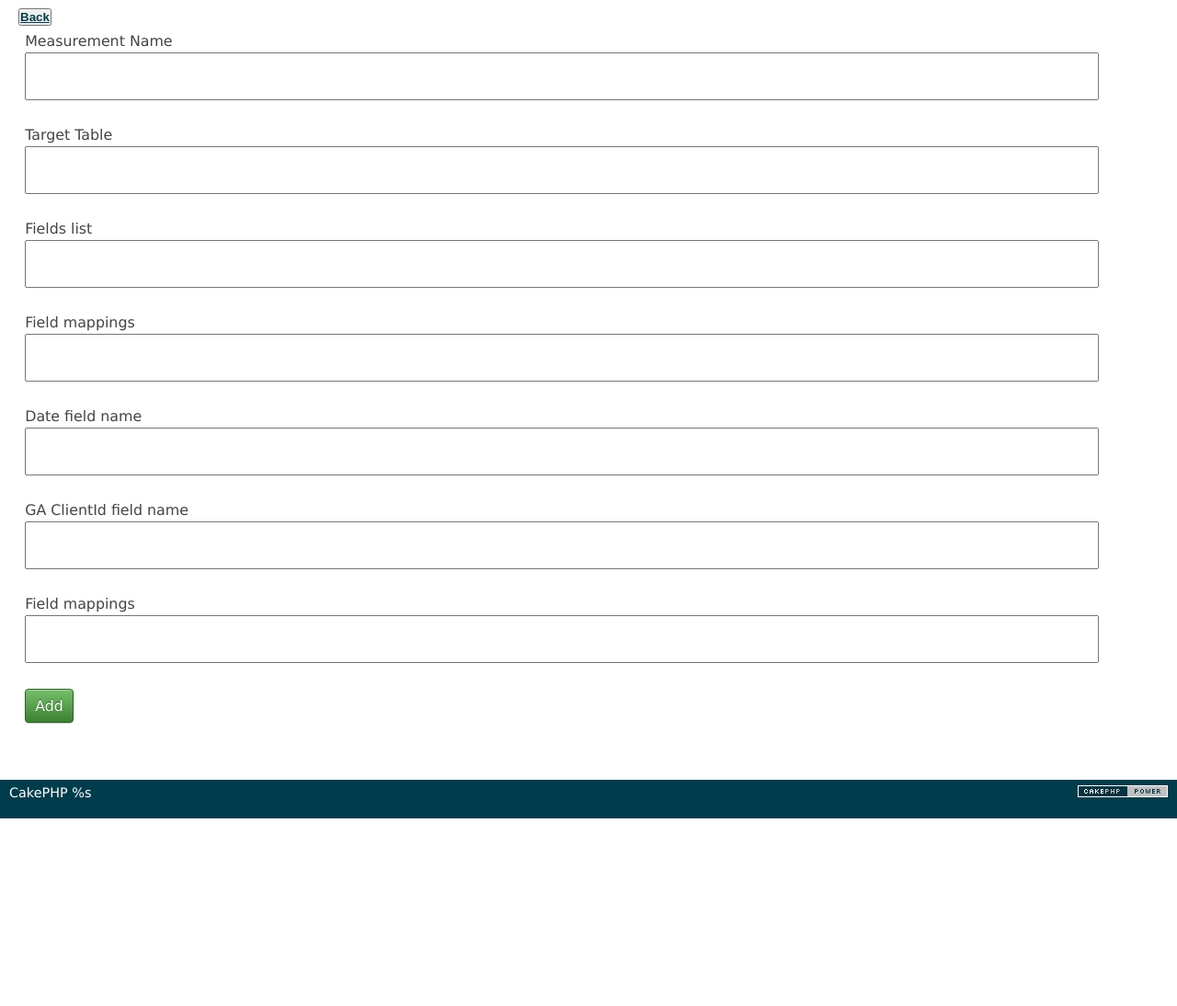
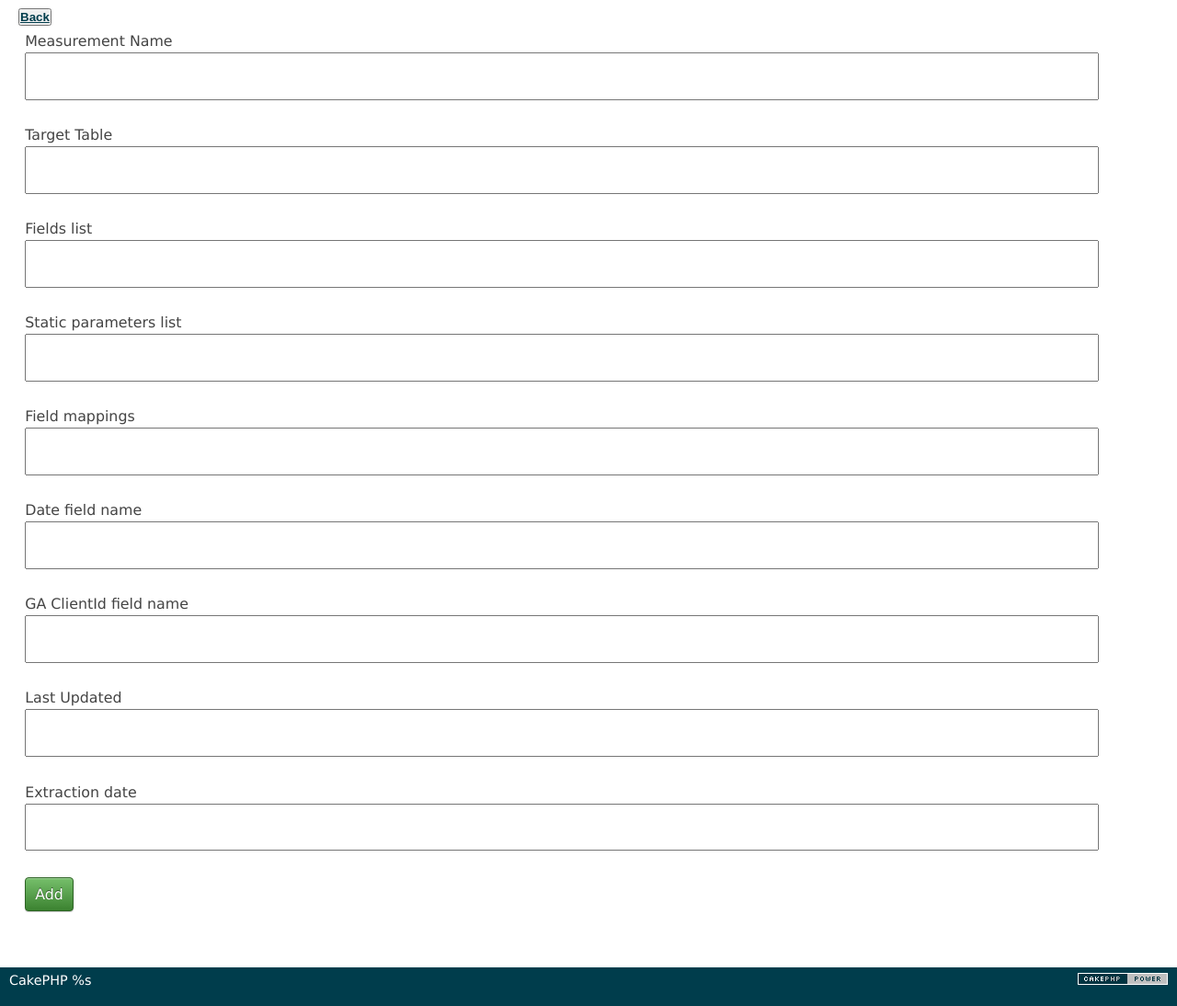
Before and after one commit to LuisBosquez/abaco-offline-v2, a CakePHP app: the page made by OfflineAnalyticsAdmin/app/View/MeasurementDefinitions/add.ctp in a window 1280 px wide. Shown: the part 48-1142 px from the top of the page at 92% size. Before the commit the page ends 938 px from the top, so only its background shows below. Run offline with PHP 8.4 and a stand-in for CakePHP, Linux system fonts and the light colour scheme; the template is opened without the code that fills it, so the values that code supplies are empty; form fields are guessed from the names that the template uses; some libraries are stand-ins or nearby versions.

Commit message:
Extraction Date Field view, edit, index, add

```diff
--- a/OfflineAnalyticsAdmin/app/View/MeasurementDefinitions/add.ctp
+++ b/OfflineAnalyticsAdmin/app/View/MeasurementDefinitions/add.ctp
@@ -12,10 +12,12 @@
 <?php echo $this->Form->input('MeasurementDefinition.name', array('label' => 'Measurement Name'));?>
 <?php echo $this->Form->input('MeasurementDefinition.targetTable', array('label' => 'Target Table'));?>
 <?php echo $this->Form->input('MeasurementDefinition.fields', array('label' => 'Fields list'));?>
+<?php echo $this->Form->input('MeasurementDefinition.staticParameters', array('label' => 'Static parameters list'));?>
 <?php echo $this->Form->input('MeasurementDefinition.fieldMappings', array('label' => 'Field mappings'));?>
 <?php echo $this->Form->input('MeasurementDefinition.dateFieldname', array('label' => 'Date field name'));?>
 <?php echo $this->Form->input('MeasurementDefinition.clientIdFieldname', array('label' => 'GA ClientId field name'));?>
+<?php echo $this->Form->input('MeasurementDefinition.lastUpdated', array('label' => 'Last Updated'));?>
+<?php echo $this->Form->input('MeasurementDefinition.extractionStartDate', array('label' => 'Extraction date'));?>
 
-<?php echo $this->Form->input('MeasurementDefinition.fieldMappings', array('label' => 'Field mappings'));?>
 
 <?php echo $this->Form->end('Add');?>
--- a/OfflineAnalyticsAdmin/app/View/MeasurementDefinitions/edit.ctp
+++ b/OfflineAnalyticsAdmin/app/View/MeasurementDefinitions/edit.ctp
@@ -17,6 +17,7 @@
 <?php echo $this->Form->input('MeasurementDefinition.dateFieldname', array('label' => 'Date field name'));?>
 <?php echo $this->Form->input('MeasurementDefinition.clientIdFieldname', array('label' => 'GA ClientId field name'));?>
 <?php echo $this->Form->input('MeasurementDefinition.lastUpdated', array('label' => 'Last Updated'));?>
+<?php echo $this->Form->input('MeasurementDefinition.extractionStartDate', array('label' => 'Extraction date'));?>
 
 <?php echo $this->Form->end('Edit');?>
 <?php echo $this->Html->link(
--- a/OfflineAnalyticsAdmin/app/View/MeasurementDefinitions/index.ctp
+++ b/OfflineAnalyticsAdmin/app/View/MeasurementDefinitions/index.ctp
@@ -44,6 +44,7 @@
 		<td><?php echo $measurementdefinition['MeasurementDefinition']['clientIdFieldname']; ?></td>
 		<td><?php echo $measurementdefinition['MeasurementDefinition']['staticParameters']; ?></td>
 		<td><?php echo $measurementdefinition['MeasurementDefinition']['lastUpdated']; ?></td>
+		<td><?php echo $measurementdefinition['MeasurementDefinition']['extractionStartDate']; ?></td>
 		<td><?php echo $measurementdefinition['MeasurementDefinition']['created']; ?></td>
     </tr>
     <?php endforeach; ?>
--- a/OfflineAnalyticsAdmin/app/View/MeasurementDefinitions/view.ctp
+++ b/OfflineAnalyticsAdmin/app/View/MeasurementDefinitions/view.ctp
@@ -39,3 +39,4 @@
 <p><?php echo $measurementdefinition['MeasurementDefinition']['dateFieldname']; ?></p>
 <p><?php echo $measurementdefinition['MeasurementDefinition']['clientIdFieldname']; ?></p>
 <p><?php echo $measurementdefinition['MeasurementDefinition']['staticParameters']; ?></p>
+<p><?php echo $measurementdefinition['MeasurementDefinition']['extractionStartDate']; ?></p>
```
